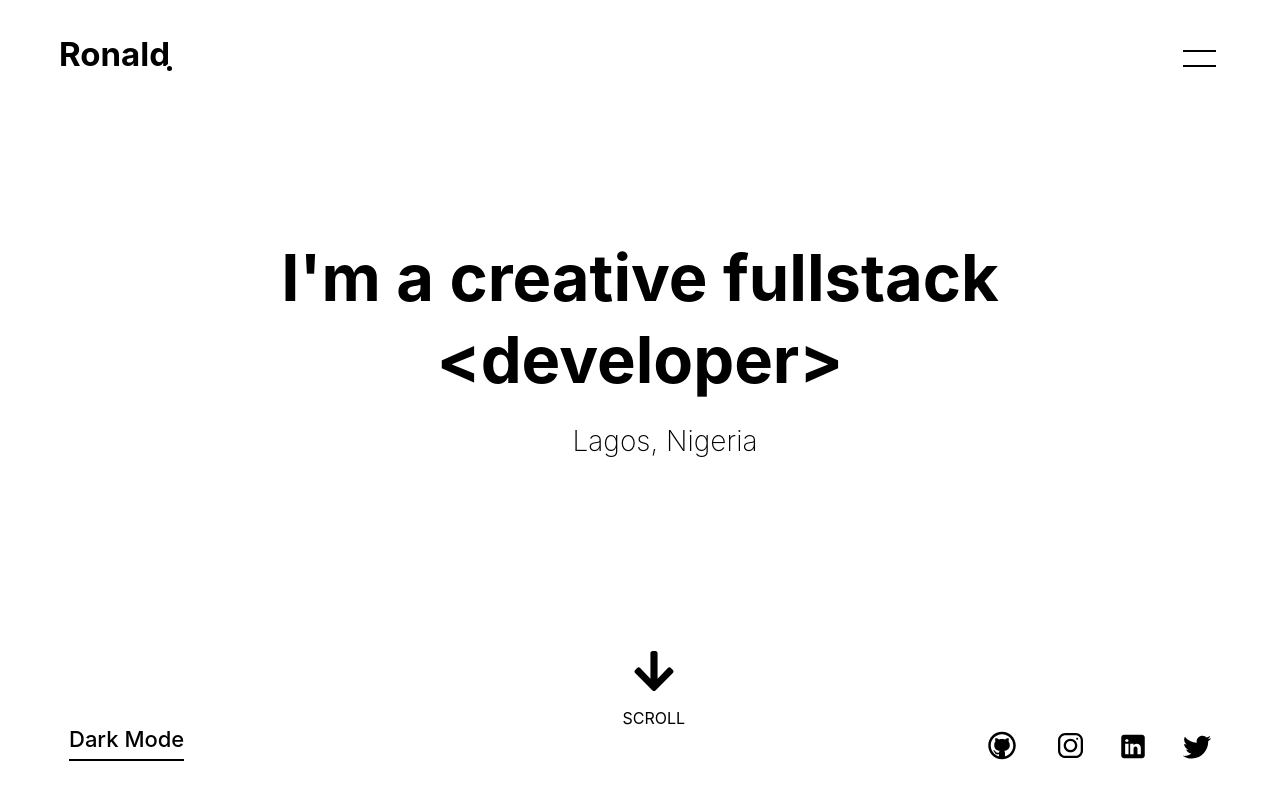
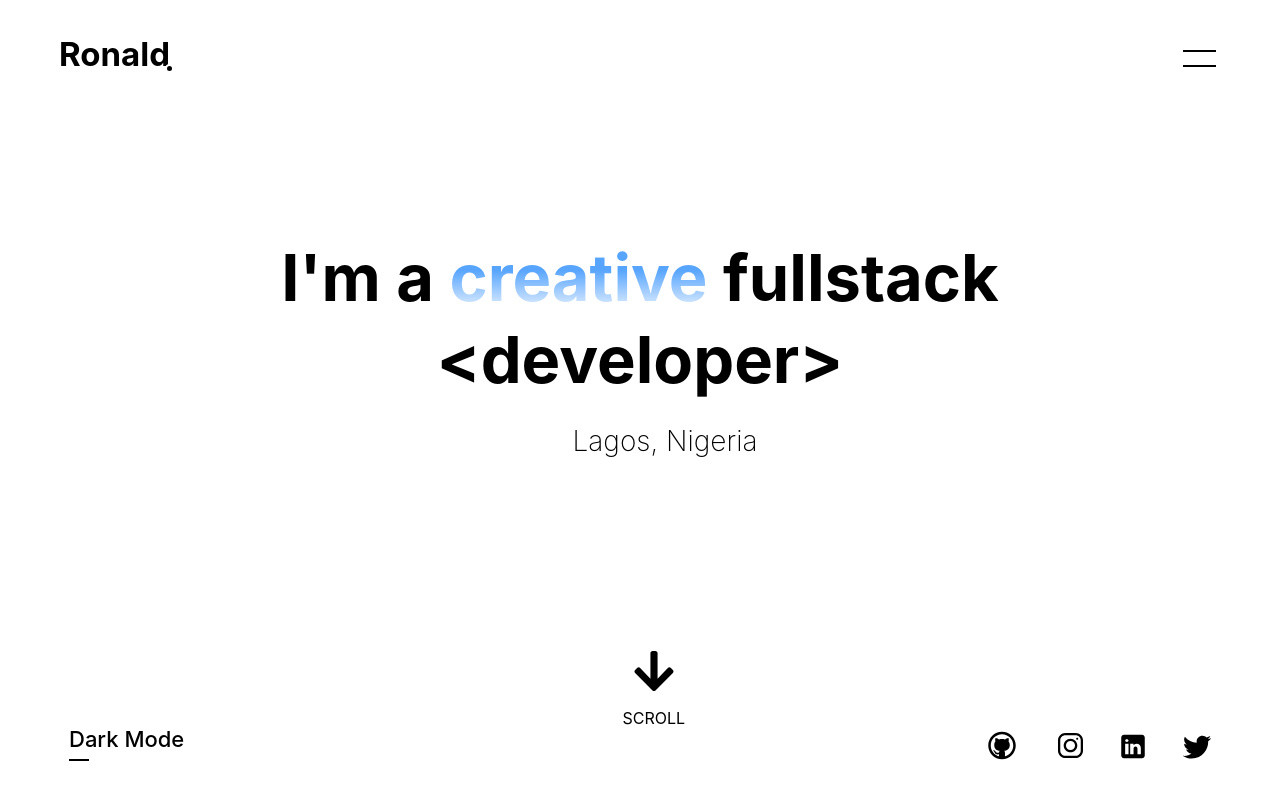
Before and after one commit to Iamronaldosunmu/myportfolio, a Next.js app: page /home in a window 1280 px wide. Built offline with nearby package versions, Linux system fonts and the light colour scheme.

Commit message:
Wrote a few styles fot the home page functionality

```diff
--- a/styles/globals.css
+++ b/styles/globals.css
@@ -2,14 +2,16 @@
 @tailwind components;
 @tailwind utilities;
 
-@import url('https://fonts.googleapis.com/css2?family=Sora:wght@400;500;600;700;800&display=swap');
+@import url("https://fonts.googleapis.com/css2?family=Sora:wght@200;400;500;600;700;800&display=swap");
 
 html,
 body {
   padding: 0;
   margin: 0;
+  background-color: white;
   font-family: -apple-system, BlinkMacSystemFont, Segoe UI, Roboto, Oxygen,
     Ubuntu, Cantarell, Fira Sans, Droid Sans, Helvetica Neue, sans-serif;
+  /* cursor: none; */
 }
 
 a {
@@ -30,5 +32,76 @@ a {
   }
 }
 .soraFont {
-  font-family: 'Sora', sans-serif;
+  font-family: "Sora", sans-serif;
 }
+/* Custom cursor */
+[class^="cursor"] {
+  position: fixed;
+  top: -8px;
+  left: -8px;
+  transform: translate(-50%, -50%);
+  border-radius: 60%;
+  z-index: 9999;
+  pointer-events: none;
+}
+.cursor-outer {
+  width: 16px;
+  height: 16px;
+  border: 0px solid white;
+  background-color: white;
+  transition: all 0.08s linear;
+}
+.cursor-outer.dark {
+  background-color: black;
+}
+.cursor-inner {
+  width: 11px;
+  height: 11px;
+  background-color: black;
+  transition: all 0.08s linear;
+}
+.cursor-inner.dark {
+  background-color: white;
+}
+
+.logo:hover ~ .cursor-outer,
+.darkModeButton:hover ~ .cursor-outer,
+.socialsSection:hover:hover ~ .cursor-outer,
+.navContainer:hover ~ .cursor-outer {
+  width: 60px;
+  height: 60px;
+  background-color: #f5fffa;
+  mix-blend-mode: difference;
+}
+.navContainer:hover ~ .cursor-inner,
+.darkModeButton:hover ~ .cursor-inner,
+.socialsSection:hover ~ .cursor-inner,
+.logo:hover ~ .cursor-inner {
+  width: 0px;
+  height: 0px;
+}
+.darkModeButton div {
+  width: 20px;
+  transition: all 0.3s linear;
+}
+.darkModeButton:hover div {
+  width: 95px;
+}
+.content:hover ~ .cursor-outer {
+  mix-blend-mode: difference;
+}
+/* STYLES FOR THE GRADIENT TEXT */
+.gradientText {
+  /* background-color: #58a5ff; */
+  background-image: linear-gradient(
+    180deg,
+    #58a5ff 40.5%,
+    rgba(15, 58, 107, 0) 98.04%
+  );
+  -webkit-background-clip: text;
+  -webkit-text-fill-color: transparent;
+  -moz-background-clip: text;
+  -moz-text-fill-color: transparent;
+  display: inline-block;
+  position: relative;
+}
```
